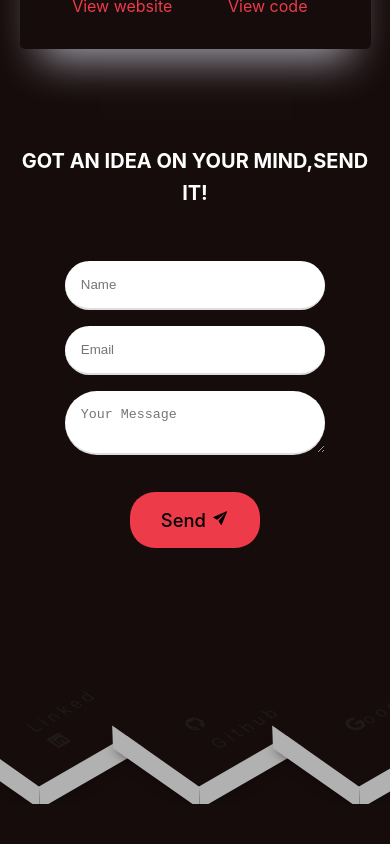
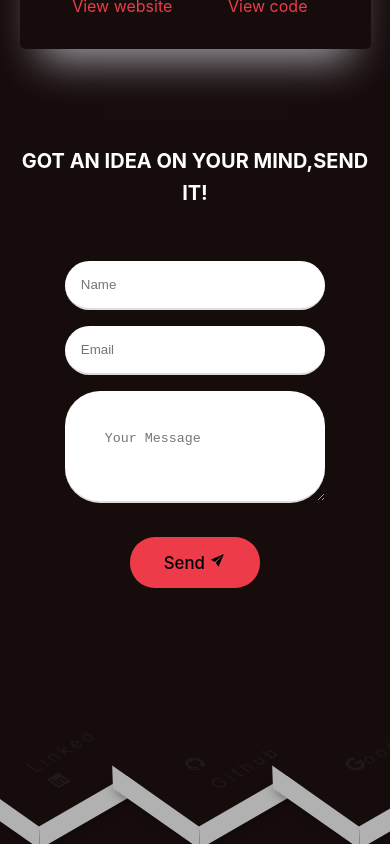
Before and after one commit to Mkhaleddd/My-Portfolio, a React (Vite) app: page / in a window 390 px wide. Shown: the part 5039-5883 px from the top of the page. Before the commit the page ends 5843 px from the top, so only its background shows below. Built offline with nearby package versions, Linux system fonts and the light colour scheme.

Commit message:
fix-mobile-view

```diff
--- a/src/App.css
+++ b/src/App.css
@@ -340,7 +340,8 @@
    background-clip:padding-box,text;
    background-repeat:no-repeat;
    animation:    b 0.75s step-end infinite,      t calc(var(--n)*.3s) steps(var(--n)) forwards;
- }
+   -webkit-animation:    b 0.75s step-end infinite,      t calc(var(--n)*.3s) steps(var(--n)) forwards;
+}
 
 
 /* ///////////////                     SKILLS                    /////////////////////*/
@@ -500,14 +501,18 @@
 form > *:not(button){
   margin-top: 1rem;
   border-radius: 35px;
+  -webkit-border-radius:35px;
+  -moz-border-radius:35px;
+  -ms-border-radius:35px;
+  -o-border-radius:35px;
   padding: 1rem;
   border: none;
   outline: none;
   border-bottom: 2px solid #ddd;
+
 }
-textarea{
+form textarea{
   padding: 2.5rem;
-  border-radius: 15px;
 }
 button[type=submit]{
   width: 25%;
@@ -515,7 +520,6 @@
   margin-top: 2em;
   margin-bottom: 1.5rem;
   border-radius: 25px;
-  font-size: 1.15rem;
   align-self: center;
   background-color: var(--accent);
   -webkit-border-radius: 25px;
@@ -981,7 +985,8 @@
   html{
    scroll-behavior: auto;
   }
-  .carousel-pr {
+ .carousel-pr {
+    padding: 1.5em;
     display: grid;
     grid-template-columns: auto auto;
     animation: none;
@@ -1022,6 +1027,10 @@
  .about-wrapper{
 margin-bottom: 16rem;
 }
+.wrapper{
+  width: 65%;
+
+}
 
 .text{
   width: 40ch;
@@ -1048,15 +1057,14 @@
   padding: 1.5rem;
   margin-left:-15rem;
 
-
-
 }
 
 .carousel-pr{
-  margin-top: auto;
+  width: 100%;
+  margin-right: auto;
    margin-left: auto;
-flex-direction: column;
-justify-content: space-between;
+  flex-direction: column;
+  justify-content: space-between;
 }
 .carousel-pr>*{
   margin-bottom: 2rem;
@@ -1105,9 +1113,5 @@
   ul >li{
     padding-left: 2rem;
   }
-.wrapper{
-  width: 65%;
 
 }
-
-}
```
